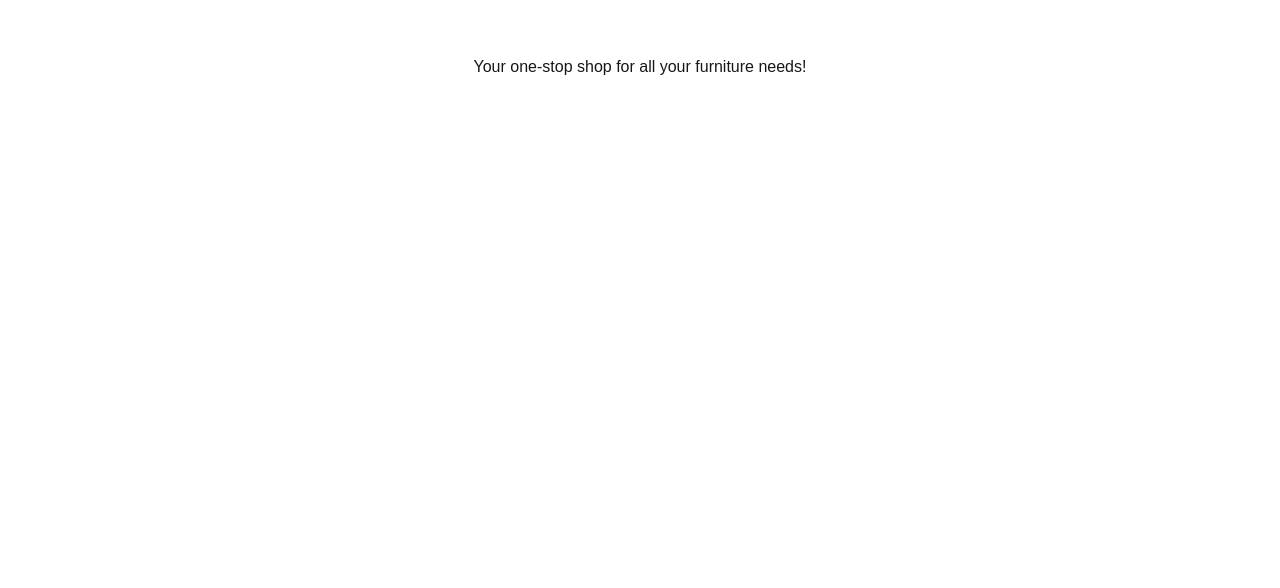
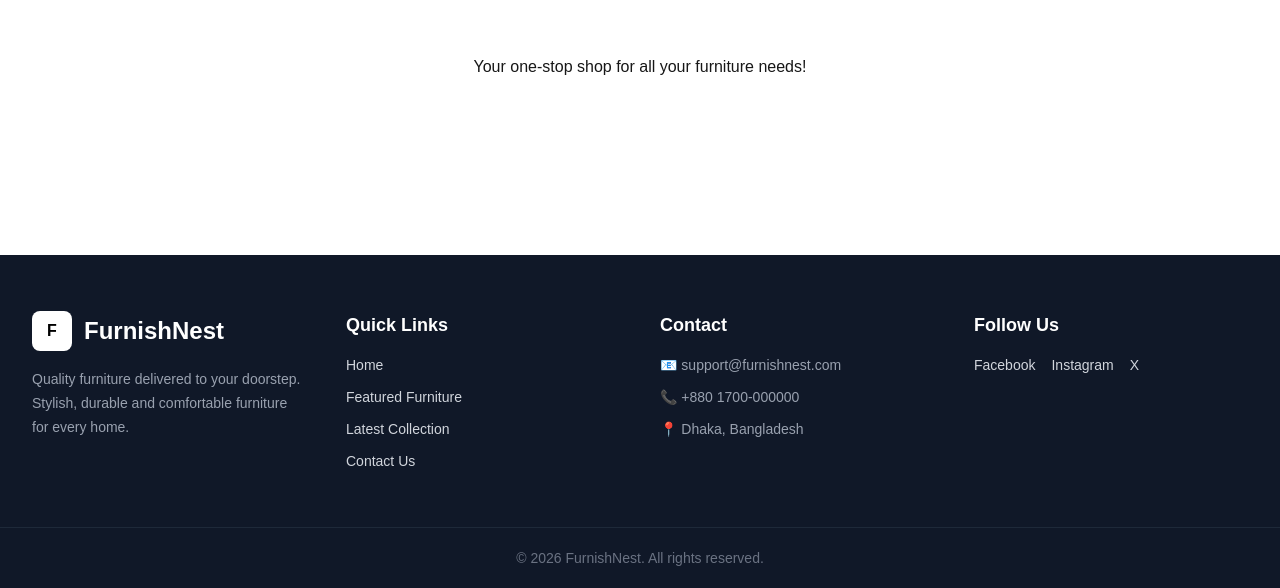
Before and after one commit to sakhawat236hossain/FurnitureNest-Marketplace, a Next.js app: page / in a window 1280 px wide. Shown: the part 690-1278 px from the top of the page. Before the commit the page ends 865 px from the top, so only its background shows below. Built offline with nearby package versions, Linux system fonts and the light colour scheme.

Commit message:
create footer

```diff
--- a/src/app/common/Footer.jsx
+++ b/src/app/common/Footer.jsx
@@ -1,9 +1,126 @@
-import React from 'react'
+import React from 'react';
 
 export default function Footer() {
   return (
-    <div>
+    <footer
+      id="contact"
+      className="bg-gray-900 text-gray-300 mt-20"
+    >
+      <div className="max-w-7xl mx-auto px-4 sm:px-6 lg:px-8 py-14">
+        <div className="grid grid-cols-1 sm:grid-cols-2 lg:grid-cols-4 gap-10">
+          {/* Brand */}
+          <div>
+            <div className="flex items-center gap-3">
+              <div className="w-10 h-10 rounded-lg bg-white text-black flex items-center justify-center font-bold">
+                F
+              </div>
+              <h3 className="text-2xl font-bold text-white">
+                FurnishNest
+              </h3>
+            </div>
 
-    </div>
-  )
+            <p className="mt-4 text-sm leading-6 text-gray-400">
+              Quality furniture delivered to your doorstep. Stylish, durable and
+              comfortable furniture for every home.
+            </p>
+          </div>
+
+          {/* Quick Links */}
+          <div>
+            <h4 className="text-lg font-semibold text-white mb-4">
+              Quick Links
+            </h4>
+
+            <ul className="space-y-3 text-sm">
+              <li>
+                <a href="#home" className="hover:text-white transition">
+                  Home
+                </a>
+              </li>
+
+              <li>
+                <a
+                  href="#featured"
+                  className="hover:text-white transition"
+                >
+                  Featured Furniture
+                </a>
+              </li>
+
+              <li>
+                <a href="#latest" className="hover:text-white transition">
+                  Latest Collection
+                </a>
+              </li>
+
+              <li>
+                <a
+                  href="#contact"
+                  className="hover:text-white transition"
+                >
+                  Contact Us
+                </a>
+              </li>
+            </ul>
+          </div>
+
+          {/* Contact Info */}
+          <div>
+            <h4 className="text-lg font-semibold text-white mb-4">
+              Contact
+            </h4>
+
+            <ul className="space-y-3 text-sm text-gray-400">
+              <li>📧 support@furnishnest.com</li>
+              <li>📞 +880 1700-000000</li>
+              <li>📍 Dhaka, Bangladesh</li>
+            </ul>
+          </div>
+
+          {/* Social */}
+          <div>
+            <h4 className="text-lg font-semibold text-white mb-4">
+              Follow Us
+            </h4>
+
+            <div className="flex gap-4 text-sm">
+              <a
+                href="https://facebook.com"
+                target="_blank"
+                rel="noreferrer"
+                className="hover:text-white transition"
+              >
+                Facebook
+              </a>
+
+              <a
+                href="https://instagram.com"
+                target="_blank"
+                rel="noreferrer"
+                className="hover:text-white transition"
+              >
+                Instagram
+              </a>
+
+              <a
+                href="https://x.com"
+                target="_blank"
+                rel="noreferrer"
+                className="hover:text-white transition"
+              >
+                X
+              </a>
+            </div>
+          </div>
+        </div>
+      </div>
+
+      {/* Bottom Bar */}
+      <div className="border-t border-gray-800">
+        <div className="max-w-7xl mx-auto px-4 sm:px-6 lg:px-8 py-5 text-center text-sm text-gray-500">
+          © 2026 FurnishNest. All rights reserved.
+        </div>
+      </div>
+    </footer>
+  );
 }
--- a/src/app/layout.jsx
+++ b/src/app/layout.jsx
@@ -2,6 +2,7 @@
 
 import "./globals.css";
 import Navbar from "./common/Navbar";
+import Footer from "./common/Footer";
 
 const geistSans = Geist({
   variable: "--font-geist-sans",
@@ -27,6 +28,7 @@
       <body className="min-h-full flex flex-col">
         <Navbar></Navbar>
         {children}
+        <Footer></Footer>
         </body>
     </html>
   );
```
